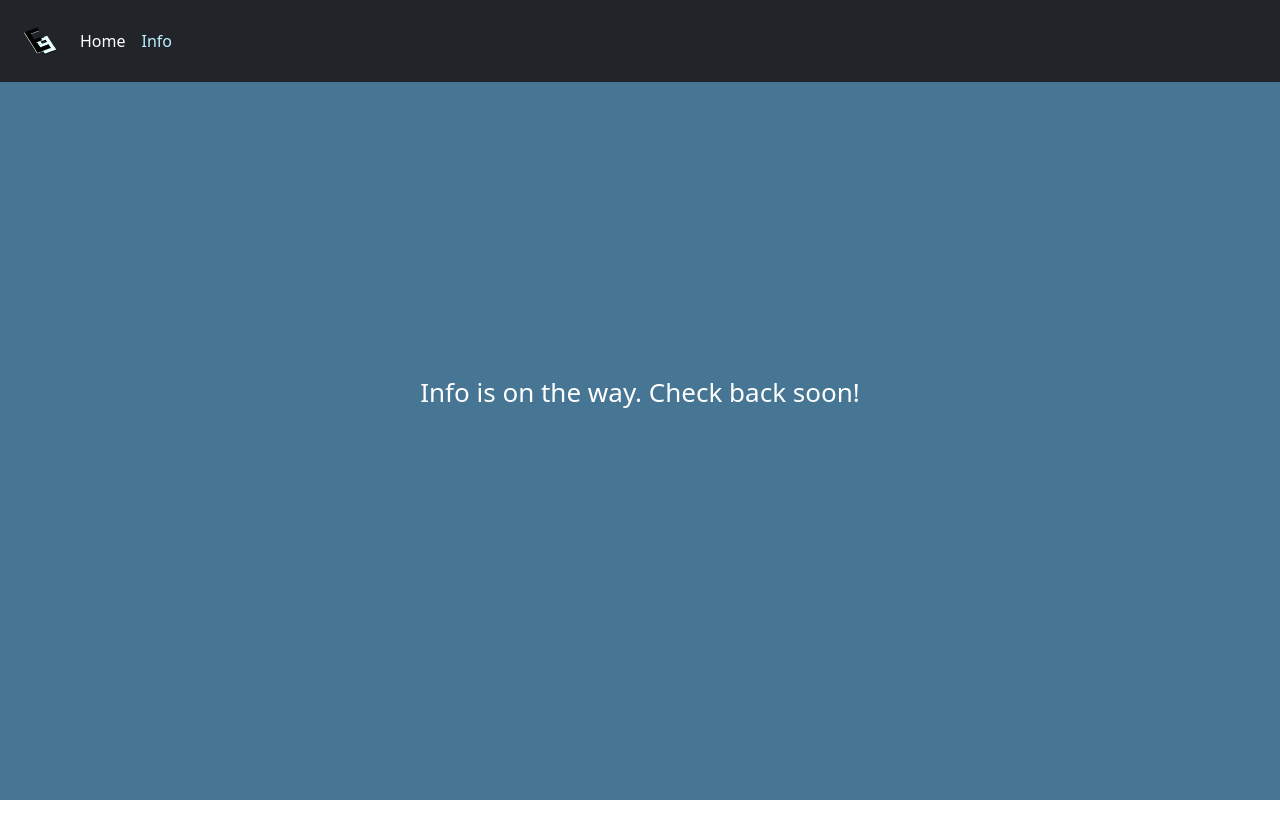
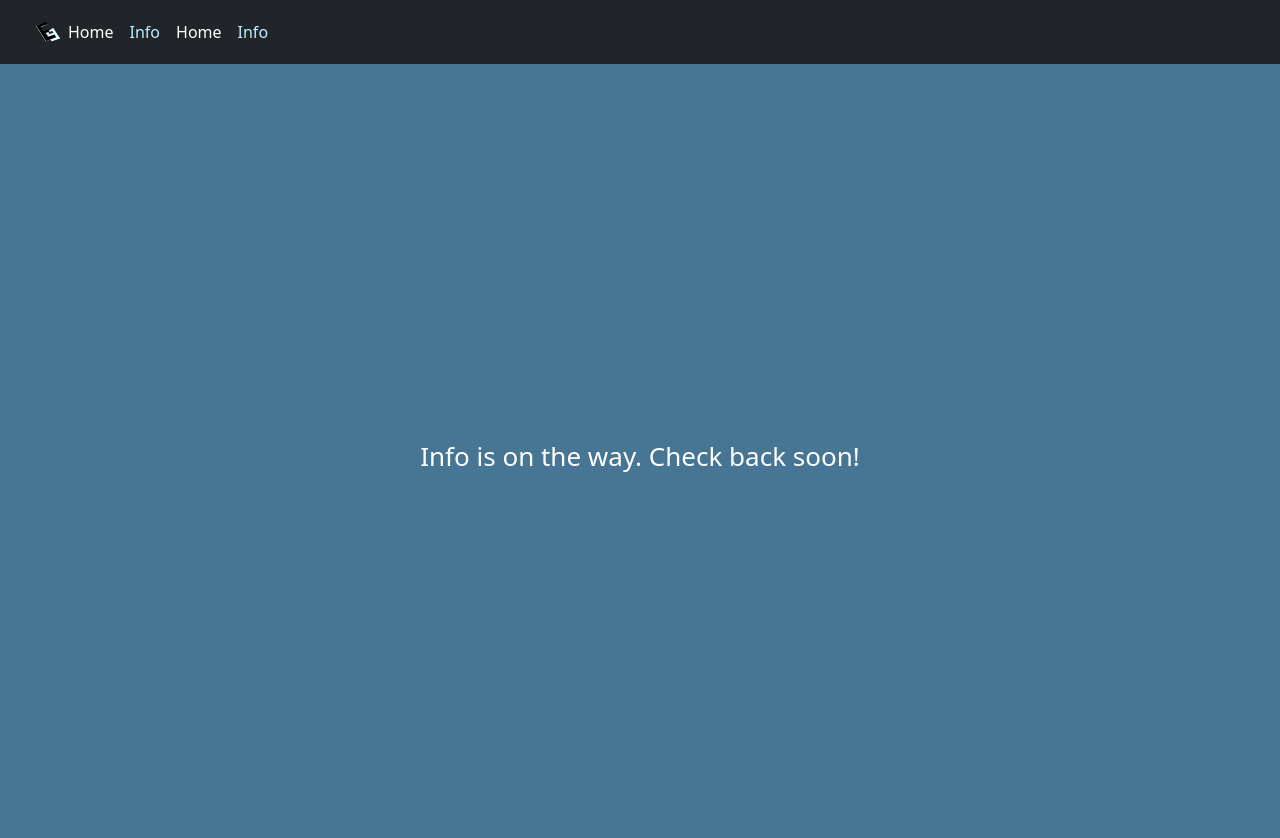
Before and after one commit to gill327/gill327.github.io, a React (Create React App) app: page /info in a window 1280 px wide. Shown: the top 838 px of the page. Before the commit the page ends 800 px from the top, so only its background shows below. Built offline with nearby package versions, Linux system fonts and the light colour scheme.

Commit message:
worked on adaptive nav bar

```diff
--- a/src/App.css
+++ b/src/App.css
@@ -10,9 +10,13 @@
 }
 
 .Nav-logo {
-  width: 7vh;
-  height: 7vh;
+  width: 6vh;
+  height: 6vh;
   padding-left: 3vh;
+}
+
+.Nav-offcanvas {
+  background-color: rgb(25, 24, 24);
 }
 
 @media (prefers-reduced-motion: no-preference) {
--- a/src/pages/Navigation.js
+++ b/src/pages/Navigation.js
@@ -1,25 +1,51 @@
 import React from 'react';
 import logo from '../eg.svg';
 import { Outlet } from "react-router-dom";
-import { Navbar, Nav } from "react-bootstrap";
+import { Navbar, Nav, Offcanvas, Container } from "react-bootstrap";
 import '../App.css';
 import { LinkContainer } from 'react-router-bootstrap';
 
 const Navigation = () => {
     return (
         <>
-            <Navbar fixed="top" bg="dark" expand="lg">
-                    <Navbar.Brand><img src={logo} alt="logo" className="Nav-logo" /></Navbar.Brand>
-                    <Nav>
+            {['lg'].map((expand) => (
+                <Navbar key={expand} bg="dark" expand={expand}>
+                    <Container fluid>
+                    <img src={logo} alt="logo" className="Nav-logo" />
+                    <Nav className="d-none d-lg-flex">
                         <LinkContainer to="/">
                             <Nav.Link>Home</Nav.Link>
                         </LinkContainer>
                         <LinkContainer to="/info">
                             <Nav.Link>Info</Nav.Link>
                         </LinkContainer>
-
                     </Nav>
-            </Navbar>
+                        <Navbar.Toggle aria-controls={`offcanvasNavbar-expand-${expand}`} />
+                        <Navbar.Offcanvas
+                            id={`offcanvasNavbar-expand-${expand}`}
+                            aria-labelledby={`offcanvasNavbarLabel-expand-${expand}`}
+                            placement="top"
+                            className="Nav-offcanvas"
+                        >
+                            <Offcanvas.Header closeButton>
+                                <Offcanvas.Title id={`offcanvasNavbarLabel-expand-${expand}`}>
+                                    Site Links
+                                </Offcanvas.Title>
+                            </Offcanvas.Header>
+                            <Offcanvas.Body>
+                                <Nav>
+                                    <LinkContainer to="/">
+                                        <Nav.Link>Home</Nav.Link>
+                                    </LinkContainer>
+                                    <LinkContainer to="/info">
+                                        <Nav.Link>Info</Nav.Link>
+                                    </LinkContainer>
+                                </Nav>
+                            </Offcanvas.Body>
+                        </Navbar.Offcanvas>
+                    </Container>
+                </Navbar>
+              ))}
 
         <Outlet />
         </>
```
Also changed, not shown: 1 other file (tests, documents, lock files or other folders).
